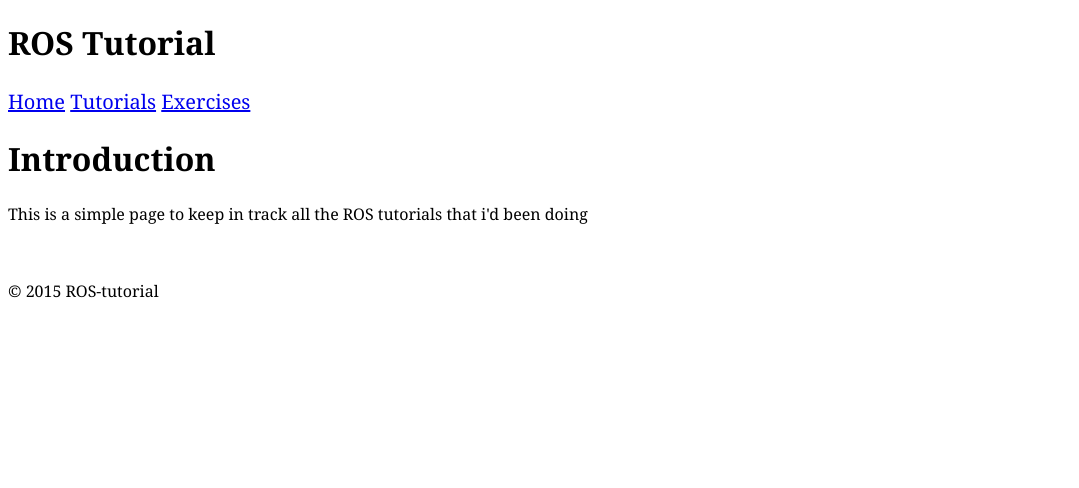
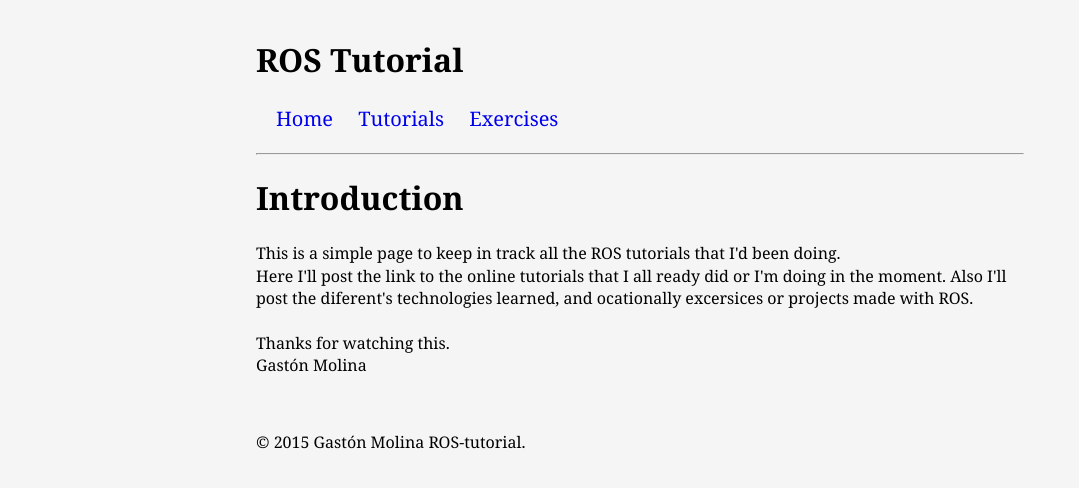
Before and after one commit to tatomolina/ROS-tutorial, a Jekyll site: the page built from index.html, in a window 1280 px wide. Shown: the top 488 px of the page, without its empty margins (0-1079 px from the left). Built offline with Jekyll 4.4.1, drawn with Linux system fonts in a browser that asks for light colours; Markdown is read by kramdown in place of the engine named in the settings.

Commit message:
Added some style and Completed Home view

```diff
--- a/_layouts/default.html
+++ b/_layouts/default.html
@@ -9,13 +9,14 @@
     <header>
       <h1>ROS Tutorial</h1>
       {% include nav.html %}
+      <hr>
     </header>
     {{content}}
 
     <br>
     <footer>
       <p>
-         © 2015 ROS-tutorial
+         © 2015 Gastón Molina ROS-tutorial.
       </p>
     </footer>
   </body>
--- a/css/common.css
+++ b/css/common.css
@@ -1,8 +1,16 @@
 html {
-  margin: 0;
   padding: 0;
+  margin: o;
 
   font: normal 100%/1.4 Georgia,serif;
+}
+
+body {
+
+  margin-left: 20%;
+  margin-right: 20%;
+  margin-top: 3%;
+  background-color: #f5f5f5;
 }
 
 .current {
@@ -11,7 +19,7 @@ html {
 }
 
 .nav {
-  margin: 0;
+  margin-left: 10px;
   padding: 0;
   font-size: 1.25rem;
   list-style-type: none;
@@ -20,3 +28,7 @@ html {
 .nav > li {
   display: inline-block;
 }
+.nav > li > a {
+  text-decoration: none;
+  margin: 10px;
+}
--- a/index.html
+++ b/index.html
@@ -3,5 +3,9 @@ layout: default
 ---
 <h1>Introduction</h1>
 <p>
-  This is a simple page to keep in track all the ROS tutorials that i'd been doing
+  This is a simple page to keep in track all the ROS tutorials that I'd been doing. <br>
+  Here I'll post the link to the online tutorials that I all ready did or I'm doing in the moment.
+  Also I'll post the diferent's technologies learned, and ocationally excersices or projects made with ROS. <br> <br>
+  Thanks for watching this. <br>
+  Gastón Molina
 </p>
```
